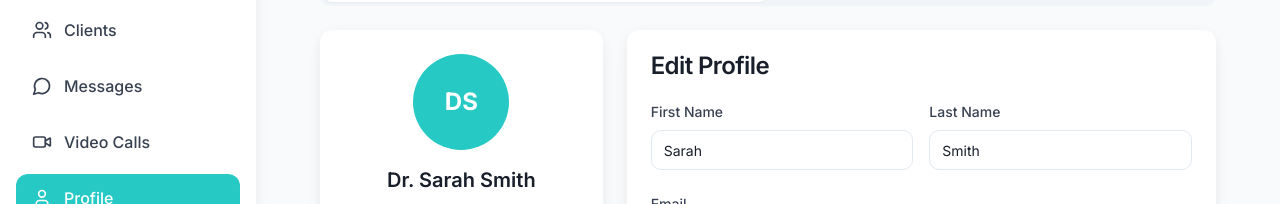
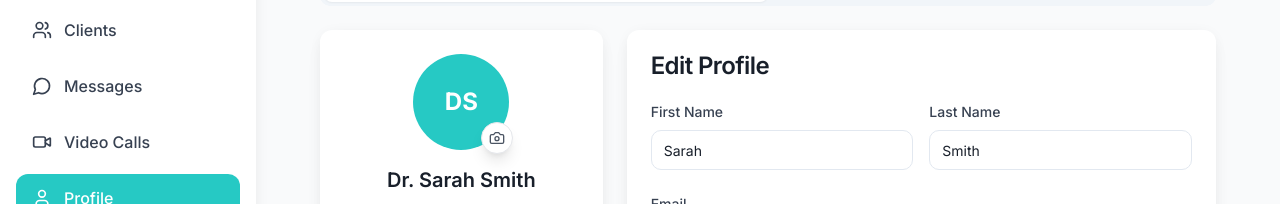
Before and after one commit to Shivpatel1002/sgp-frontend, a React (Vite) app: page /lawyer-profile in a window 1280 px wide. Shown: the part 203-407 px from the top of the page. Built offline with nearby package versions, Linux system fonts and the light colour scheme.

Commit message:
Add profile picture upload option
Add an option to upload a profile picture on the bottom right of the page.

```diff
--- a/src/pages/LawyerProfile.tsx
+++ b/src/pages/LawyerProfile.tsx
@@ -5,13 +5,25 @@ import { Input } from '@/components/ui/input';
 import { Textarea } from '@/components/ui/textarea';
 import { Badge } from '@/components/ui/badge';
 import { Tabs, TabsContent, TabsList, TabsTrigger } from '@/components/ui/tabs';
-import { User, Mail, Phone, MapPin, Award, Calendar } from 'lucide-react';
+import { User, Mail, Phone, MapPin, Award, Calendar, Camera } from 'lucide-react';
 import { LawyerSidebar } from '@/components/lawyer/LawyerSidebar';
 import { LawyerTopBar } from '@/components/lawyer/LawyerTopBar';
 import AvailabilityManager from '@/components/lawyer/AvailabilityManager';
 
 const LawyerProfile = () => {
   const [currentPage, setCurrentPage] = useState('profile');
+  const [profileImage, setProfileImage] = useState<string | null>(null);
+
+  const handleImageUpload = (event: React.ChangeEvent<HTMLInputElement>) => {
+    const file = event.target.files?.[0];
+    if (file) {
+      const reader = new FileReader();
+      reader.onload = (e) => {
+        setProfileImage(e.target?.result as string);
+      };
+      reader.readAsDataURL(file);
+    }
+  };
 
   return (
     <div className="min-h-screen bg-gray-50 flex">
@@ -35,8 +47,27 @@ const LawyerProfile = () => {
                   {/* Profile Card */}
                   <Card className="shadow-soft border-0 lg:col-span-1">
                     <CardContent className="p-6 text-center">
-                      <div className="w-24 h-24 bg-teal rounded-full mx-auto mb-4 flex items-center justify-center">
-                        <span className="text-white text-2xl font-bold">DS</span>
+                      <div className="relative w-24 h-24 mx-auto mb-4">
+                        <div className="w-24 h-24 bg-teal rounded-full flex items-center justify-center overflow-hidden">
+                          {profileImage ? (
+                            <img
+                              src={profileImage}
+                              alt="Profile"
+                              className="w-full h-full object-cover"
+                            />
+                          ) : (
+                            <span className="text-white text-2xl font-bold">DS</span>
+                          )}
+                        </div>
+                        <label className="absolute -bottom-1 -right-1 w-8 h-8 bg-white rounded-full shadow-lg border border-gray-200 flex items-center justify-center cursor-pointer hover:bg-gray-50 transition-colors">
+                          <Camera className="h-4 w-4 text-gray-600" />
+                          <input
+                            type="file"
+                            accept="image/*"
+                            onChange={handleImageUpload}
+                            className="hidden"
+                          />
+                        </label>
                       </div>
                       <h2 className="text-xl font-semibold text-navy mb-2">Dr. Sarah Smith</h2>
                       <p className="text-gray-600 mb-4">Family Law Specialist</p>
```
